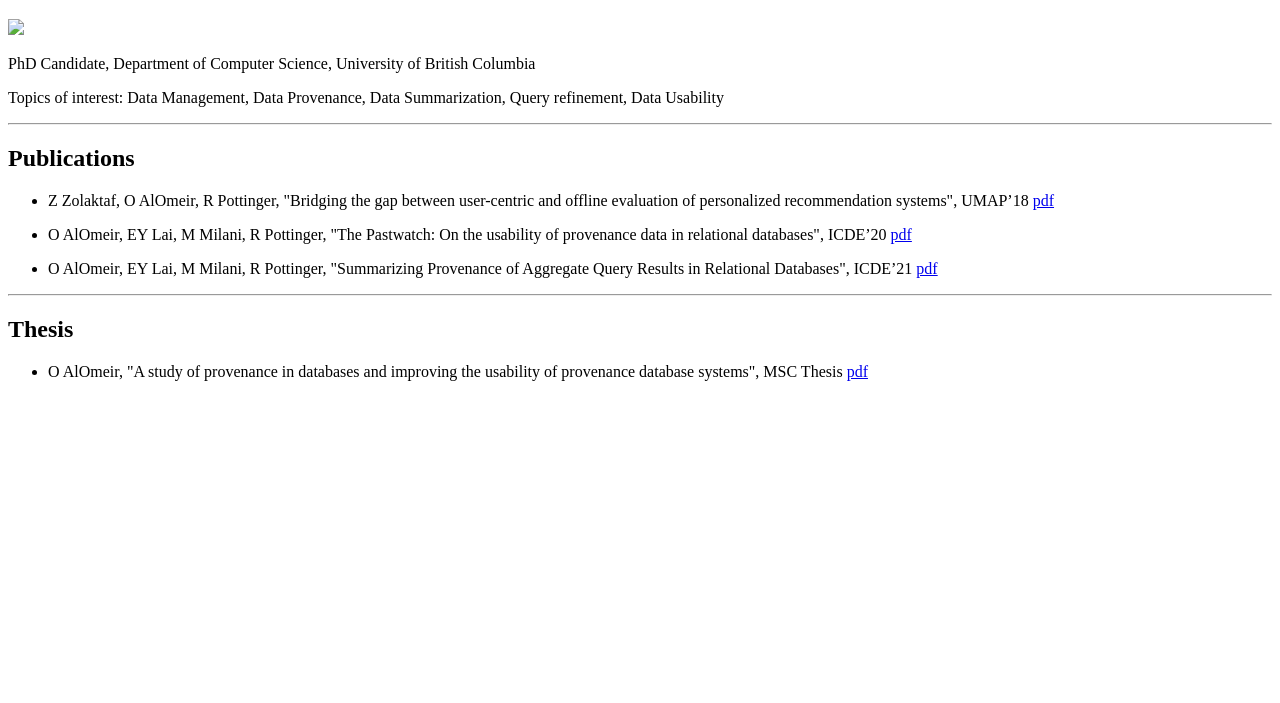
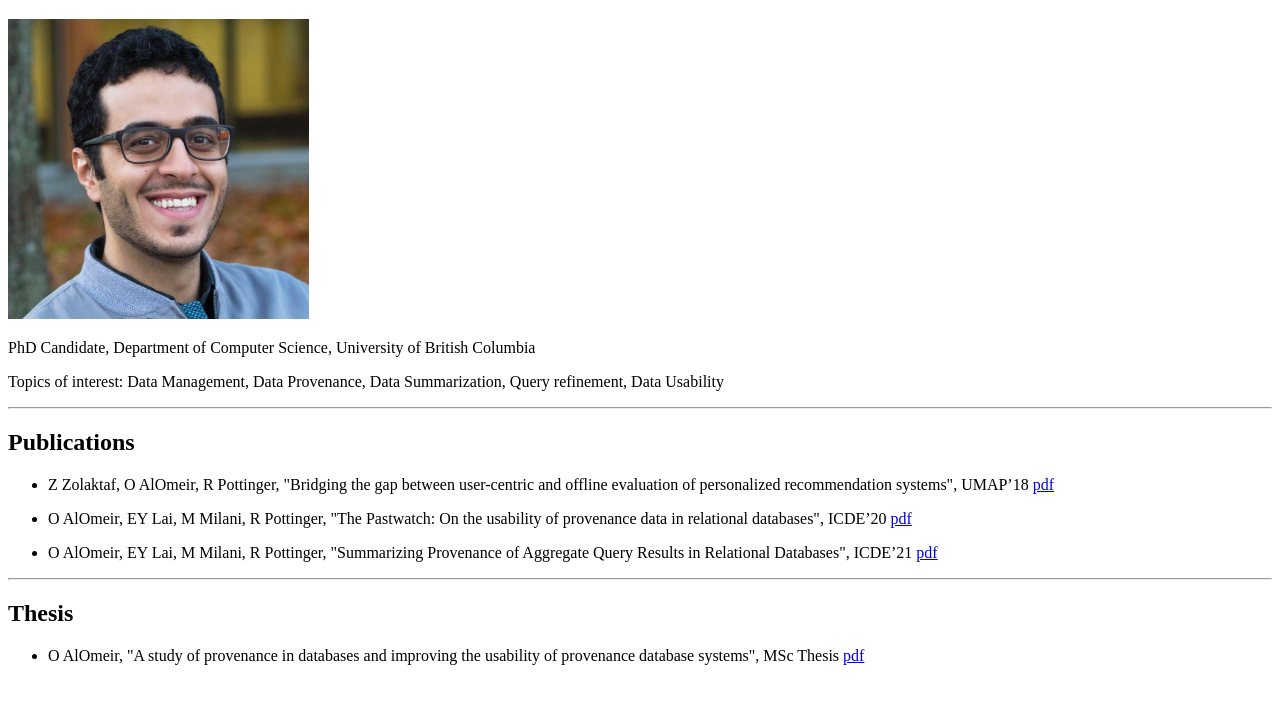
Before and after one commit to omaromeir/omaromeir.github.io, a plain HTML site: page index.html in a window 1280 px wide. Shown: the part 61-764 px from the top of the page. Drawn offline with Linux system fonts and the light colour scheme.

Commit message:
Picture uploaded

```diff
--- a/index.html
+++ b/index.html
@@ -4,8 +4,9 @@
 	<title>Omar AlOmeir's personal web-page</title>
 </head>
 <body>
+	<div>
 		<h1>Omar AlOmeir</h1>
-	<p><img src="pic.JPG"></p>
+		<p><img height="300px" src="pic.JPG"></p>
 		<p>PhD Candidate, Department of Computer Science, University of British Columbia</p>
 		<p>Topics of interest: Data Management, Data Provenance, Data Summarization, Query refinement, Data Usability</p>
 		<hr>
@@ -18,7 +19,8 @@
 		<hr>
 		<h2>Thesis</h2>
 		<ul>
-		<li><p>O AlOmeir, "A study of provenance in databases and improving the usability of provenance database systems", MSC Thesis <a href="https://dx.doi.org/10.14288/1.0221370">pdf</a></p></li>
+			<li><p>O AlOmeir, "A study of provenance in databases and improving the usability of provenance database systems", MSc Thesis <a href="https://dx.doi.org/10.14288/1.0221370">pdf</a></p></li>
 		</ul>
+	</div>
 </body>
 </html>
```
Also changed, not shown: pic.jpg (added). Lines whose indentation alone changed are shown as unchanged.
